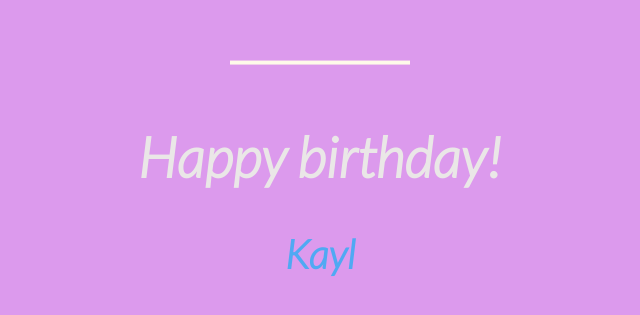
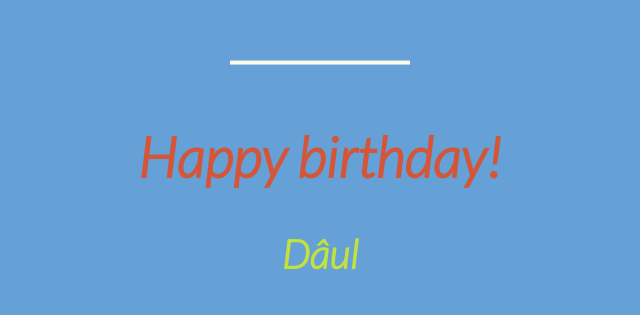
Before and after one commit to VQV05/finished, a plain HTML site: page index.html in a window 1280 px wide. Shown: the part 263-578 px from the top of the page, without its empty margins (328-968 px from the left). Drawn offline with Linux system fonts and the light colour scheme.

Commit message:
update effect 1

```diff
--- a/index.html
+++ b/index.html
@@ -165,5 +165,13 @@
 </svg>
 <div class="text">
   <h1>Happy birthday!</h1>
-  <p>Kayl</p>
+  <p>Dâul</p>
 </div>
+
+
+<script>
+  setTimeout(function() {
+            window.location.href = "https://vqv05.github.io/daul"; // Thay "newpage.html" bằng URL trang bạn muốn chuyển tới
+        }, 9000);
+</script>
+</body>
--- a/main.css
+++ b/main.css
@@ -7,7 +7,7 @@ body {
 }
 
 body {
-  background: #dc9aed;
+  background: #65a1d6;
 }
 
 #cake {
@@ -101,7 +101,7 @@ body {
 }
 
 .text {
-  color: #eae7e7;
+  color: #d45538;
   font-family: 'Lato', sans-serif;
   font-size: 40px;
   font-weight: 300;
@@ -115,6 +115,6 @@ body {
      font-family: 'Lato', sans-serif;
     font-size: 40px;
      font-weight: 600;
-    color: #50a9f3;
+    color: #c3e03e;
   }
 }
```
